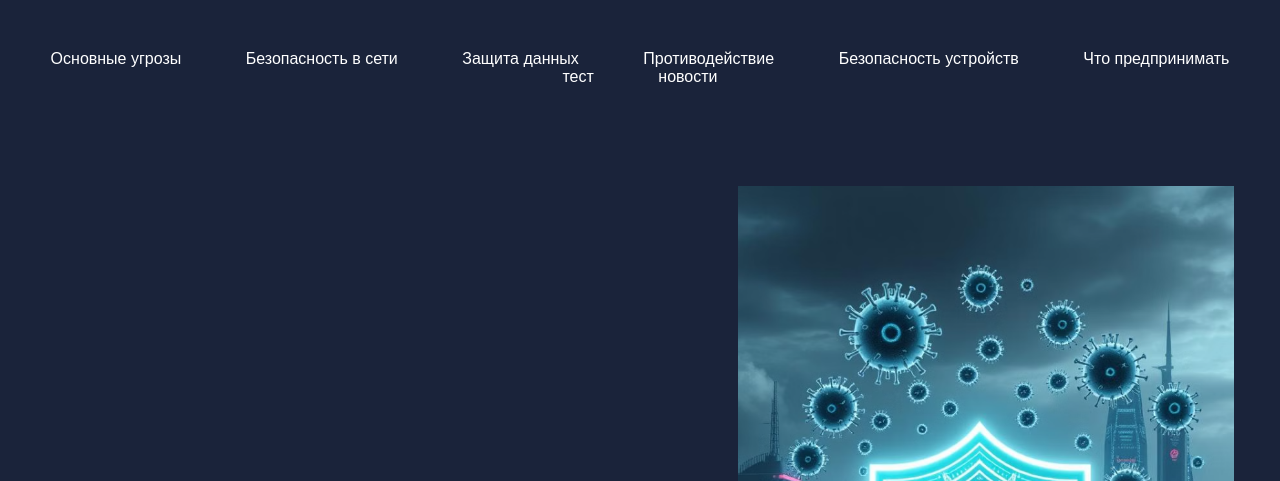
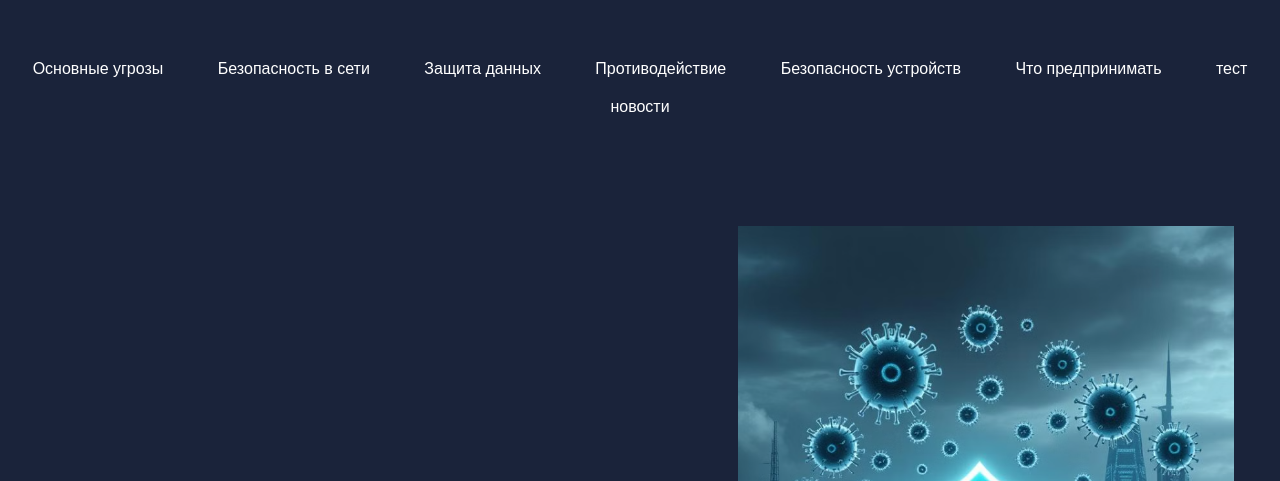
Before and after one commit to Bumochka/reg, a plain HTML site: page index.html in a window 1280 px wide. Shown: the top 481 px of the page. Drawn offline with Linux system fonts and the light colour scheme.

Commit message:
Update style.css

```diff
--- a/style.css
+++ b/style.css
@@ -15,9 +15,16 @@ body {
 .navbar a {
     color: #fff;
     text-decoration: none;
-    padding: 10px 20px;
+    padding: 10px 15px;
     font-size: 16px;
     margin: 0 10px;
+    display: inline-block;
+}
+
+.navbar a:hover {
+    background-color: rgba(12, 9, 43, 0.374); /* Подсветка при наведении */
+    border-radius: 10px; /* Закругление углов */
+
 }
 
 /* Header Section */
```
